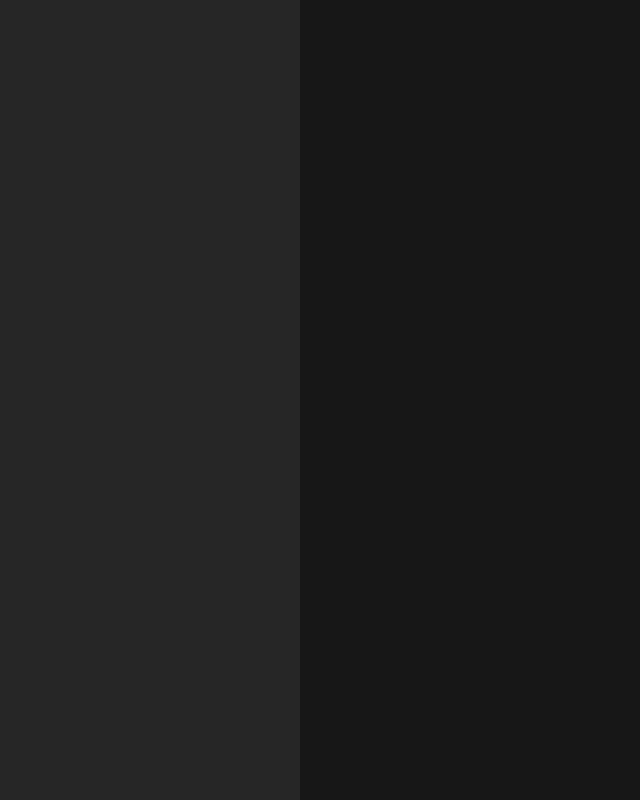
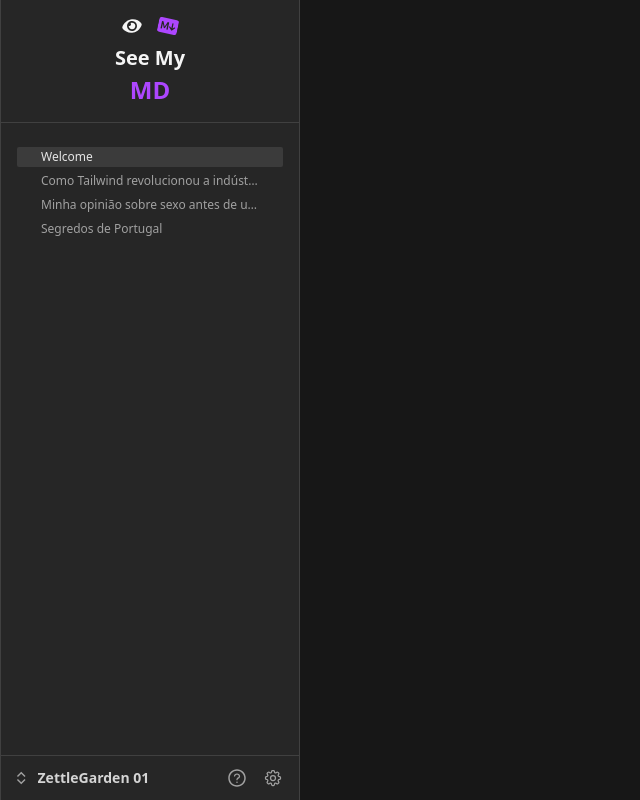
Before and after one commit to Dedo-Finger2/see-my-md-react, a React (Vite) app: page / in a window 1280 px wide. Shown: the whole page, without its empty margins (0-640 px from the left). Built offline with nearby package versions, Linux system fonts and the light colour scheme.

Commit message:
Uses Sidebar component in App component

```diff
--- a/src/App.tsx
+++ b/src/App.tsx
@@ -1,9 +1,13 @@
+import Sidebar from "./components/Sidebar";
+
 function App() {
   return (
     // Wrapper
     <div className="grid grid-cols-[300px_1fr]">
       {/* Sidebar */}
-      <div className="bg-neutral-800 h-screen"></div>
+      <div className="bg-neutral-800 h-screen">
+        <Sidebar />
+      </div>
       {/* Content */}
       <div className="h-screen"></div>
     </div>
```
